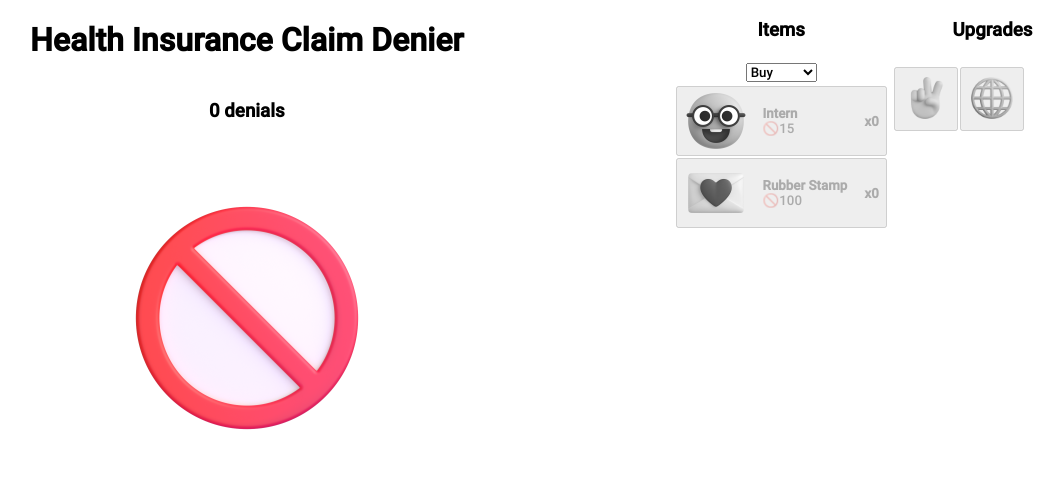
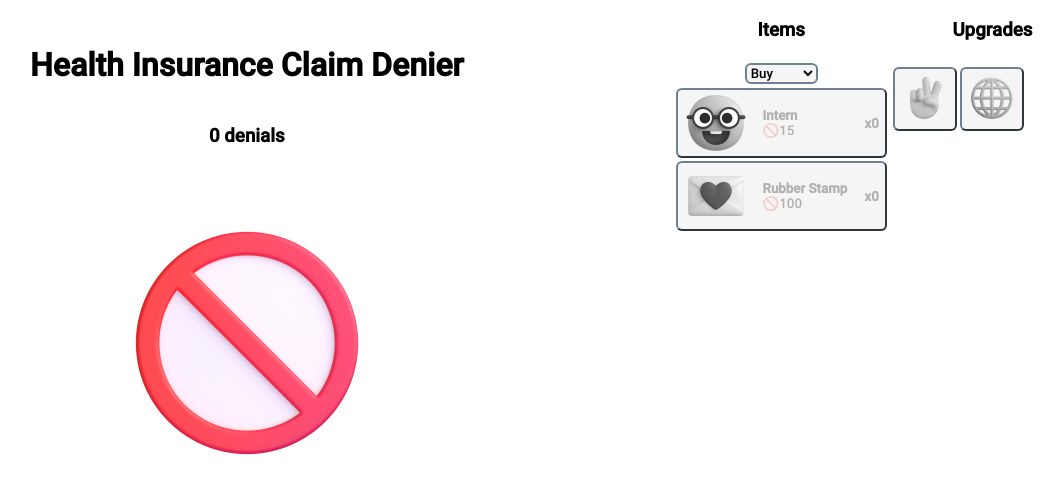
Before and after one commit to fnnbrr/claim-denier, a SvelteKit app: page / in a window 1280 px wide. Shown: the top 494 px of the page, without its empty margins (182-1246 px from the left). Built offline with nearby package versions, Linux system fonts and the light colour scheme.

Commit message:
Better styling for buttons and tooltips

```diff
--- a/src/game-view.svelte
+++ b/src/game-view.svelte
@@ -17,5 +17,6 @@
     flex: 1;
     align-items: center;
     justify-content: start;
+    padding-top: 25px;
   }
 </style>
--- a/src/item-view.svelte
+++ b/src/item-view.svelte
@@ -71,6 +71,10 @@
     display: flex;
     flex-direction: row;
     position: relative;
+    background-color: whitesmoke;
+    border-color: slategray;
+    border-width: 2px;
+    border-radius: 6px;
   }
 
   .left {
@@ -107,11 +111,15 @@
     display: none;
     position: fixed;
     z-index: 1;
-    background-color: gainsboro;
     transform: translate(-100%, -50%);
     width: max-content;
     padding-left: 16px;
     padding-right: 16px;
+    background-color: aliceblue;
+    border-style: solid;
+    border-color: black;
+    border-width: 2px;
+    border-radius: 6px;
   }
 
   .item-view:hover .tooltip {
--- a/src/items.svelte
+++ b/src/items.svelte
@@ -39,6 +39,13 @@
     flex-direction: column;
     align-items: center;
     justify-content: start;
-    gap: 2px;
+    gap: 3px;
+  }
+
+  select {
+    background-color: whitesmoke;
+    border-color: slategray;
+    border-width: 2px;
+    border-radius: 6px;
   }
 </style>
--- a/src/upgrade-view.svelte
+++ b/src/upgrade-view.svelte
@@ -59,6 +59,10 @@
   .upgrade-view {
     aspect-ratio: 1;
     position: relative;
+    background-color: whitesmoke;
+    border-color: slategray;
+    border-width: 2px;
+    border-radius: 6px;
   }
 
   .icon {
@@ -85,13 +89,17 @@
     display: none;
     position: fixed;
     z-index: 2;
-    background-color: gainsboro;
     transform: translate(-100%, -50%);
     width: max-content;
     padding-top: 8px;
     padding-bottom: 8px;
     padding-left: 16px;
     padding-right: 16px;
+    background-color: aliceblue;
+    border-style: solid;
+    border-color: black;
+    border-width: 2px;
+    border-radius: 6px;
   }
 
   .upgrade-view:hover .tooltip {
--- a/src/upgrades.svelte
+++ b/src/upgrades.svelte
@@ -25,7 +25,7 @@
     width: 100%;
     display: grid;
     grid-template-columns: repeat(auto-fill, 64px);
-    gap: 2px;
+    gap: 3px;
     padding-top: 8px;
     overflow-y: auto;
     overflow-x: hidden;
```
